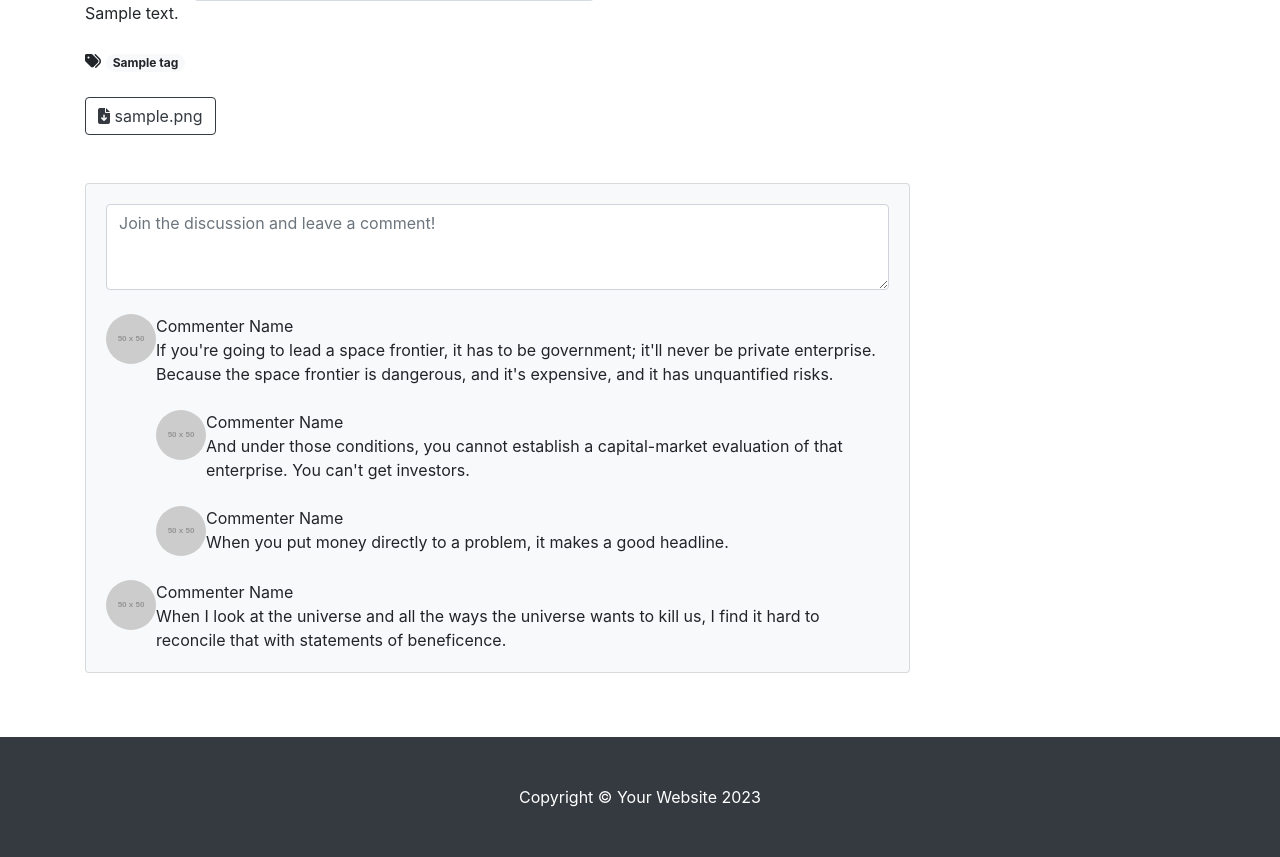
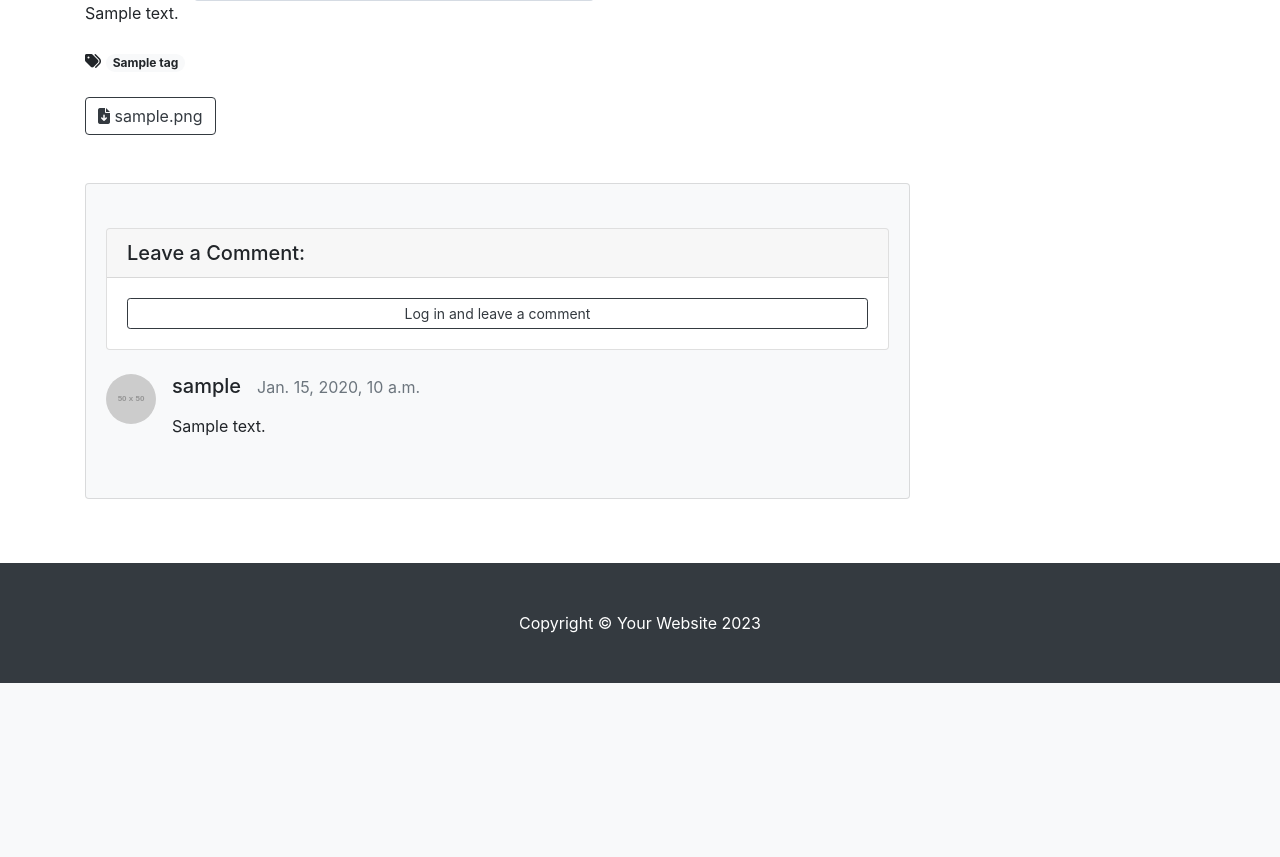
Before and after one commit to l22hs2/Django_Practice, a Django app: page /blog/1/ in a window 1280 px wide. Shown: the part 471-1328 px from the top of the page. After the commit the page ends 1154 px from the top, so only its background shows below. Run offline with Django 4.2, Linux system fonts and the light colour scheme; tables that the repository leaves empty hold one stand-in row (values such as "Sample post"); grey boxes marked "Sample" are stand-in pictures; grey boxes labelled with a size stand in for pictures from a placeholder-image service; parts of the project's set-up code (start-up, migrations or seed data) failed here and were passed over; some libraries are stand-ins or nearby versions.

Commit message:
show comment and demand login

```diff
--- a/blog/admin.py
+++ b/blog/admin.py
@@ -1,5 +1,5 @@
 from django.contrib import admin
-from blog.models import Category, Post, Tag
+from blog.models import Category, Comment, Post, Tag
 
 # Register your models here.
 admin.site.register(Post)
@@ -14,3 +14,4 @@ class TagAdmin(admin.ModelAdmin):
     prepopulated_fields = {'slug': ('name',)}
 
 admin.site.register(Tag, TagAdmin) # 뒤에 오는건 뭔지
+admin.site.register(Comment)
--- a/blog/models.py
+++ b/blog/models.py
@@ -57,3 +57,16 @@ class Post(models.Model): # 상속
 
     def get_file_ext(self):
         return self.get_file_name().split('.')[-1]
+
+class Comment(models.Model):
+    post = models.ForeignKey(Post, on_delete=models.CASCADE)
+    author = models.ForeignKey(User, on_delete=models.CASCADE)
+    content = models.TextField()
+    created_at = models.DateTimeField(auto_now_add=True)
+    modified_at = models.DateTimeField(auto_now=True)
+
+    def __str__(self):
+        return f"{self.author}::{self.content}"
+
+    def get_absolute_url(self):
+        return f"{self.post.get_absolute_url()}#comment-{self.pk}"
--- a/blog/templates/blog/post_detail.html
+++ b/blog/templates/blog/post_detail.html
@@ -16,7 +16,6 @@
                 <div class="text-muted fst-italic mb-2">Posted on {{ post.created_at }} by
                     <a href="#">{{ post.author | upper }}</a>
                 </div>
-
                 <!-- Post categories-->
                 <!-- <div class="pb-4"> -->
                     <!-- 카테고리 표시 -->
@@ -30,10 +29,6 @@
                         </span>
                     {% endif %}
                 <!-- </div> -->
-
-                                {% if user.is_authenticated and user == post.author %}
-                                    <a class="btn btn-info btn-sm float-right" href="/blog/update_post/{{ post.pk }}/" role="button"><i class="fas fa-pen"></i>  Edit Post</a>
-                                {% endif %}
 
 
             </header>
@@ -88,40 +83,37 @@
             <div class="card bg-light">
                 <div class="card-body">
                     <!-- Comment form-->
-                                    <form class="mb-4"><textarea class="form-control" rows="3" placeholder="Join the discussion and leave a comment!"></textarea></form>
-                                    <!-- Comment with nested comments-->
-                                    <div class="d-flex mb-4">
-                                        <!-- Parent comment-->
-                                        <div class="flex-shrink-0"><img class="rounded-circle" src="https://dummyimage.com/50x50/ced4da/6c757d.jpg" alt="..." /></div>
-                                        <div class="ms-3">
-                                            <div class="fw-bold">Commenter Name</div>
-                                            If you're going to lead a space frontier, it has to be government; it'll never be private enterprise. Because the space frontier is dangerous, and it's expensive, and it has unquantified risks.
-                                            <!-- Child comment 1-->
-                                            <div class="d-flex mt-4">
-                                                <div class="flex-shrink-0"><img class="rounded-circle" src="https://dummyimage.com/50x50/ced4da/6c757d.jpg" alt="..." /></div>
-                                                <div class="ms-3">
-                                                    <div class="fw-bold">Commenter Name</div>
-                                                    And under those conditions, you cannot establish a capital-market evaluation of that enterprise. You can't get investors.
+
+                    <div class="comment-area">
+                        <div class="card my-4">
+                            <h5 class="card-header">Leave a Comment:</h5>
+                            <div class="card-body">
+                                {% if user.is_authenticated %}
+                                <form id="comment-form" method="POST" action="{{ post.get_absolute_url }}new_comment/">
+                                    <div class="form-group">
+                                        <textarea class="form-contorl" rows="3"></textarea>
+                                    </div>
+                                    <button type="submit" class="btn btn-primary">Submit</button>
+                                </form>
+                                {% else %}
+                                    <a role="button" class="btn btn-outline-dark btn-block btn-sm" href="#" data-toggle="modal" data-target="#loginModal">Log in and leave a comment</a>
+                                {% endif %}
                             </div>
                         </div>
-                                            <!-- Child comment 2-->
-                                            <div class="d-flex mt-4">
-                                                <div class="flex-shrink-0"><img class="rounded-circle" src="https://dummyimage.com/50x50/ced4da/6c757d.jpg" alt="..." /></div>
-                                                <div class="ms-3">
-                                                    <div class="fw-bold">Commenter Name</div>
-                                                    When you put money directly to a problem, it makes a good headline.
+
+                        {% if post.comment_set.exists %}
+                            {% for comment in post.comment_set.iterator %}
+                            <div class="media mb-4" id="comment-{{ comment.pk }}">
+                                <img class="d-flex mr-3 rounded-circle" src="https://dummyimage.com/50x50/ced4da/6c757d.jpg" alt="">
+                                <div class="media-body">
+                                    <h5 class="mt-0">{{ comment.author.username }} &nbsp;&nbsp;<small class="text-muted">{{ comment.created_at }}</small></h5>
+                                    <p>{{ comment.content | linebreaks }}</p>
                                 </div>
                             </div>
+                            {% endfor %}
+                        {% endif %}
                     </div>
-                                    </div>
-                                    <!-- Single comment-->
-                                    <div class="d-flex">
-                                        <div class="flex-shrink-0"><img class="rounded-circle" src="https://dummyimage.com/50x50/ced4da/6c757d.jpg" alt="..." /></div>
-                                        <div class="ms-3">
-                                            <div class="fw-bold">Commenter Name</div>
-                                            When I look at the universe and all the ways the universe wants to kill us, I find it hard to reconcile that with statements of beneficence.
-                                        </div>
-                                    </div>
+
                 </div>
             </div>
         </section>
--- a/blog/templates/blog/post_list.html
+++ b/blog/templates/blog/post_list.html
@@ -2,10 +2,10 @@
 {% block main_area %}
 
     {% if user.is_authenticated %}
-        {% if user.is_superuser or user.is_staff %}
+        <!-- {% if user.is_superuser or user.is_staff %} -->
             <a class="btn btn-info btn-sm float-right" href="/blog/create_post/" role="button">
                 <i class="fas fa-pen"></i>&nbsp;&nbsp;New Post</a>
-        {% endif %}
+        <!-- {% endif %} -->
     {% endif %}
 
 
```
Also changed, not shown: blog/templates/blog/post_detail_comment.html (added, +111 -0 lines). Lines whose indentation alone changed are shown as unchanged.
